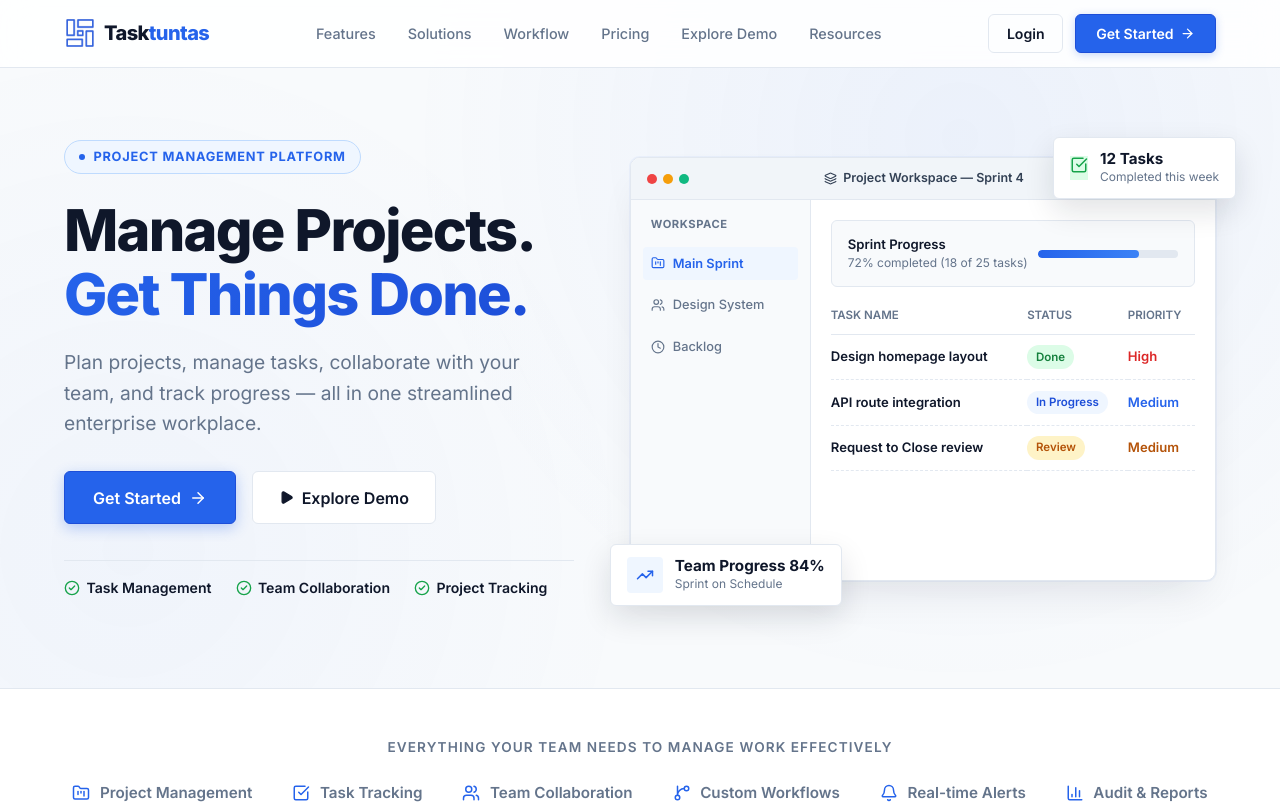
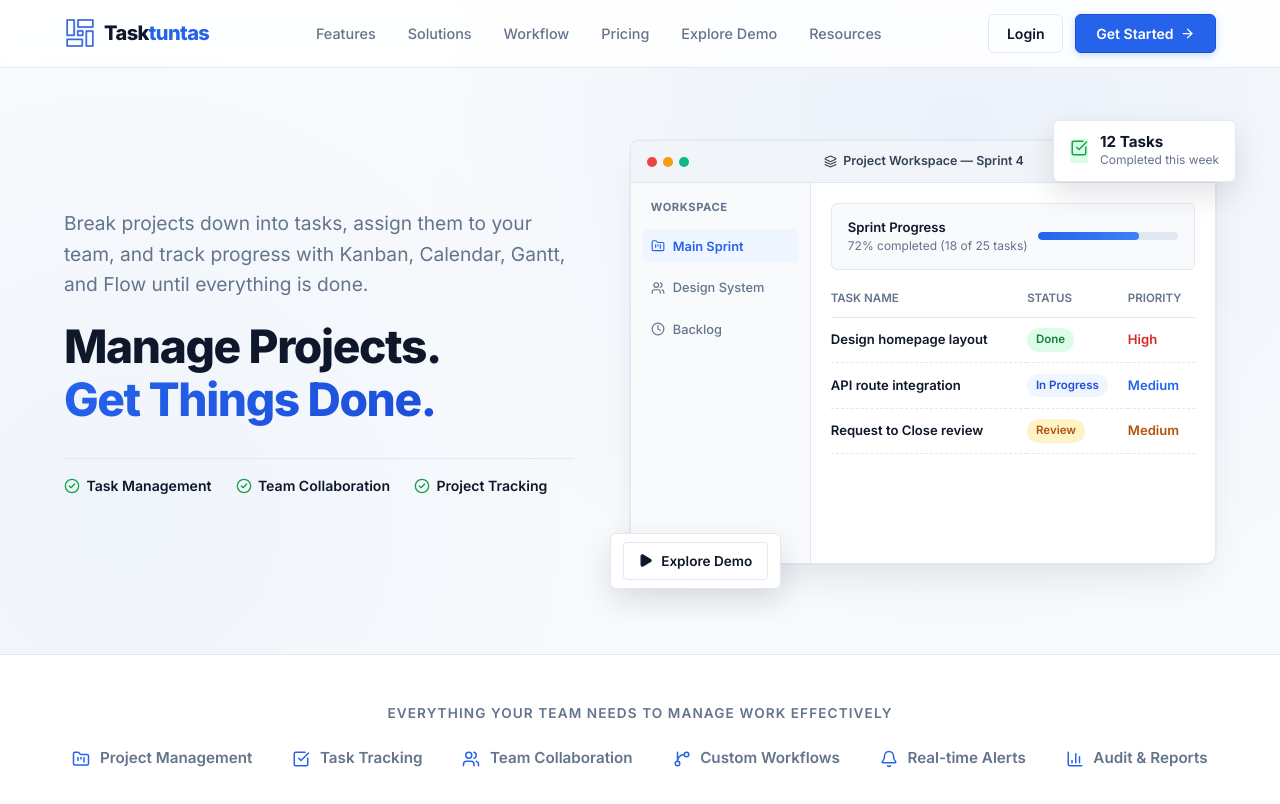
Before and after one commit to taraalsyah/nextjs_portofolio, a Next.js app: page / in a window 1280 px wide. Shown: the top 804 px of the page. Built offline with nearby package versions, Linux system fonts and the light colour scheme.

Commit message:
refactor(hero): refine typography, element order, and CTA layout in HeroSection

```diff
--- a/src/components/layout/HeroSection.module.css
+++ b/src/components/layout/HeroSection.module.css
@@ -22,75 +22,21 @@
   align-items: flex-start;
 }
 
-.badge {
-  display: inline-flex;
-  align-items: center;
-  gap: 0.5rem;
-  padding: 0.4rem 0.9rem;
-  border-radius: 100px;
-  background: var(--primary-soft);
-  border: 1px solid var(--primary-border);
-  color: var(--primary);
-  font-size: 0.8rem;
-  font-weight: 700;
-  letter-spacing: 0.06em;
-  text-transform: uppercase;
-  margin-bottom: 1.5rem;
-}
-
-.badgeDot {
-  width: 6px;
-  height: 6px;
-  border-radius: 50%;
-  background: var(--primary);
-}
-
-.title {
-  font-size: clamp(2.5rem, 4.5vw, 3.75rem);
-  font-weight: 800;
-  line-height: 1.12;
-  letter-spacing: -0.03em;
-  color: var(--foreground);
-  margin-bottom: 1.25rem;
-}
-
 .description {
   font-size: clamp(1.05rem, 1.8vw, 1.2rem);
   line-height: 1.6;
   color: var(--secondary-text);
-  margin-bottom: 2rem;
+  margin-bottom: 1.25rem;
   max-width: 540px;
 }
 
-.actions {
-  display: flex;
-  align-items: center;
-  gap: 1rem;
-  margin-bottom: 2.25rem;
-  width: 100%;
-}
-
-.primaryBtn {
-  display: inline-flex;
-  align-items: center;
-  justify-content: center;
-  gap: 0.5rem;
-  padding: 0.85rem 1.75rem;
-  background: var(--primary);
-  color: #FFFFFF !important;
-  font-size: 1rem;
-  font-weight: 600;
-  border-radius: var(--radius-md);
-  border: 1px solid var(--primary-hover);
-  box-shadow: 0 4px 14px rgba(37, 99, 235, 0.3);
-  transition: var(--transition);
-  text-decoration: none;
-}
-
-.primaryBtn:hover {
-  background: var(--primary-hover);
-  transform: translateY(-2px);
-  box-shadow: 0 6px 20px rgba(37, 99, 235, 0.4);
+.title {
+  font-size: clamp(2rem, 3.6vw, 3rem);
+  font-weight: 800;
+  line-height: 1.15;
+  letter-spacing: -0.03em;
+  color: var(--foreground);
+  margin-bottom: 2rem;
 }
 
 .secondaryBtn {
@@ -340,12 +286,22 @@
   background: var(--surface);
   border: 1px solid var(--border);
   border-radius: var(--radius-md);
-  padding: 0.75rem 1rem;
+  padding: 0.5rem 0.75rem;
   box-shadow: 0 12px 30px rgba(15, 23, 42, 0.12);
   display: flex;
   align-items: center;
-  gap: 0.75rem;
+  justify-content: center;
   z-index: 10;
+}
+
+.floatingCard2 .secondaryBtn {
+  padding: 0.5rem 0.9rem;
+  font-size: 0.85rem;
+  border-radius: var(--radius-sm, 6px);
+  white-space: nowrap;
+  box-sizing: border-box;
+  pointer-events: auto;
+  cursor: pointer;
 }
 
 .iconBox {
@@ -391,10 +347,6 @@
     max-width: 100%;
   }
 
-  .actions {
-    justify-content: center;
-  }
-
   .trustItems {
     justify-content: center;
   }
@@ -413,15 +365,6 @@
     padding: 110px 0 60px;
   }
 
-  .actions {
-    flex-direction: column;
-    width: 100%;
-  }
-
-  .primaryBtn, .secondaryBtn {
-    width: 100%;
-  }
-
   .mockupBody {
     grid-template-columns: 1fr;
   }
--- a/src/components/layout/HeroSection.tsx
+++ b/src/components/layout/HeroSection.tsx
@@ -5,13 +5,11 @@ import Link from 'next/link';
 import { motion } from 'framer-motion';
 import {
   CheckCircle2,
-  ArrowRight,
   Play,
   CheckSquare,
   FolderKanban,
   Users,
   Clock,
-  TrendingUp,
   Layers,
   Sparkles
 } from 'lucide-react';
@@ -24,15 +22,14 @@ const HeroSection = () => {
         <div className={styles.heroGrid}>
           {/* Left Column: SaaS Value Proposition */}
           <div className={styles.content}>
-            <motion.div
-              initial={{ opacity: 0, y: 15 }}
+            <motion.p
+              initial={{ opacity: 0, y: 20 }}
               animate={{ opacity: 1, y: 0 }}
-              transition={{ duration: 0.4 }}
-              className={styles.badge}
+              transition={{ duration: 0.5 }}
+              className={styles.description}
             >
-              <span className={styles.badgeDot}></span>
-              PROJECT MANAGEMENT PLATFORM
-            </motion.div>
+              Break projects down into tasks, assign them to your team, and track progress with Kanban, Calendar, Gantt, and Flow until everything is done.
+            </motion.p>
 
             <motion.h1
               initial={{ opacity: 0, y: 20 }}
@@ -44,34 +41,11 @@ const HeroSection = () => {
               <span className="text-gradient">Get Things Done.</span>
             </motion.h1>
 
-            <motion.p
-              initial={{ opacity: 0, y: 20 }}
-              animate={{ opacity: 1, y: 0 }}
-              transition={{ duration: 0.5, delay: 0.2 }}
-              className={styles.description}
-            >
-              Plan projects, manage tasks, collaborate with your team, and track progress — all in one streamlined enterprise workplace.
-            </motion.p>
-
-            <motion.div
-              initial={{ opacity: 0, y: 20 }}
-              animate={{ opacity: 1, y: 0 }}
-              transition={{ duration: 0.5, delay: 0.3 }}
-              className={styles.actions}
-            >
-              <Link href="/register" className={styles.primaryBtn}>
-                Get Started <ArrowRight size={18} />
-              </Link>
-              <Link href="/explore-demo" className={styles.secondaryBtn}>
-                <Play size={15} fill="currentColor" /> Explore Demo
-              </Link>
-            </motion.div>
-
             {/* Trust & Capability Checkmarks */}
             <motion.div
               initial={{ opacity: 0 }}
               animate={{ opacity: 1 }}
-              transition={{ duration: 0.6, delay: 0.4 }}
+              transition={{ duration: 0.6, delay: 0.2 }}
               className={styles.trustItems}
             >
               <div className={styles.trustItem}>
@@ -109,13 +83,9 @@ const HeroSection = () => {
 
             {/* Bottom Floating Badge Card */}
             <div className={styles.floatingCard2}>
-              <div className={styles.iconBox}>
-                <TrendingUp size={18} />
-              </div>
-              <div>
-                <div className={styles.cardVal}>Team Progress 84%</div>
-                <div className={styles.cardSub}>Sprint on Schedule</div>
-              </div>
+              <Link href="/explore-demo" className={styles.secondaryBtn}>
+                <Play size={15} fill="currentColor" /> Explore Demo
+              </Link>
             </div>
 
             {/* Product UI Mockup Card */}
```
